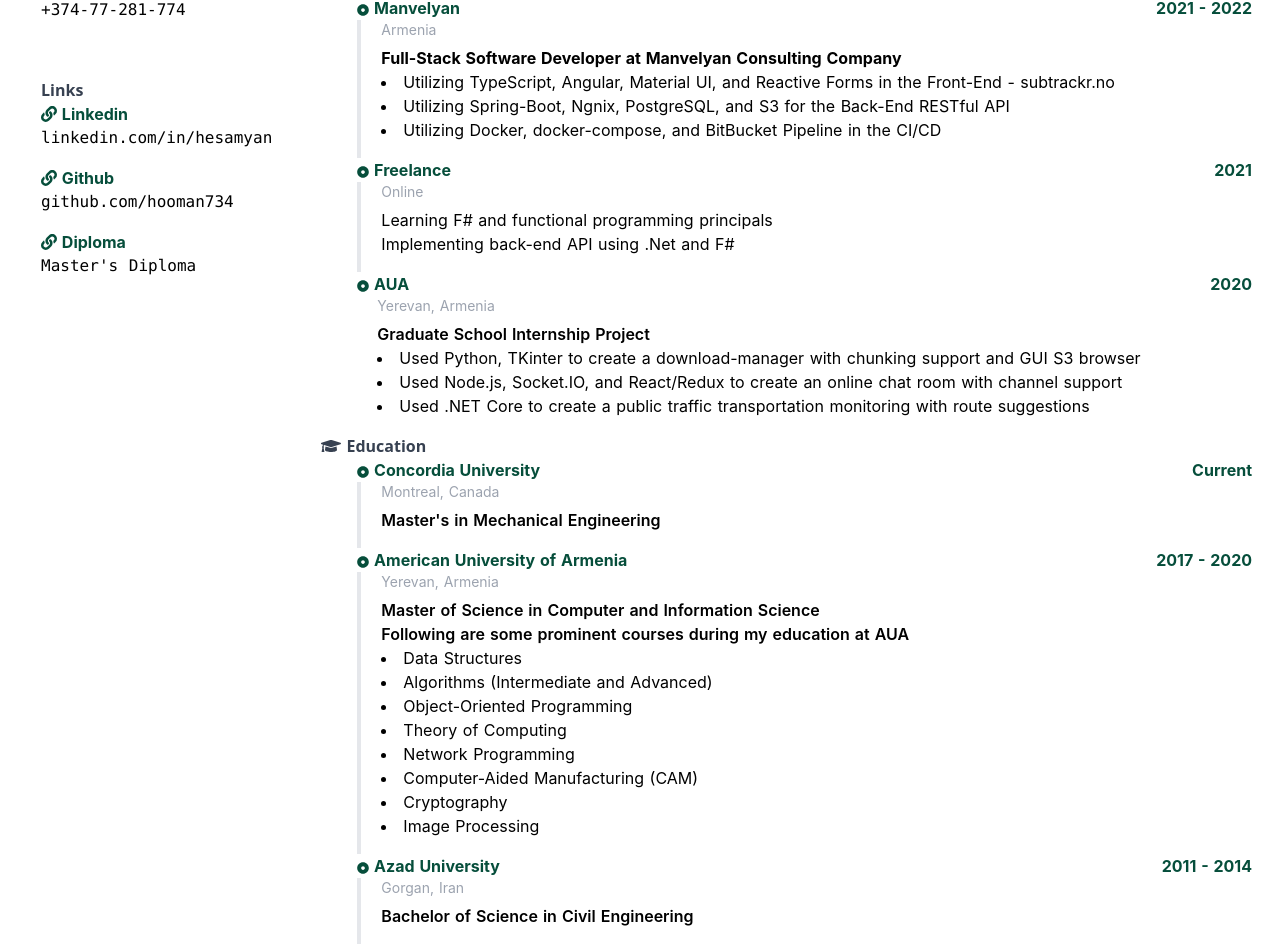
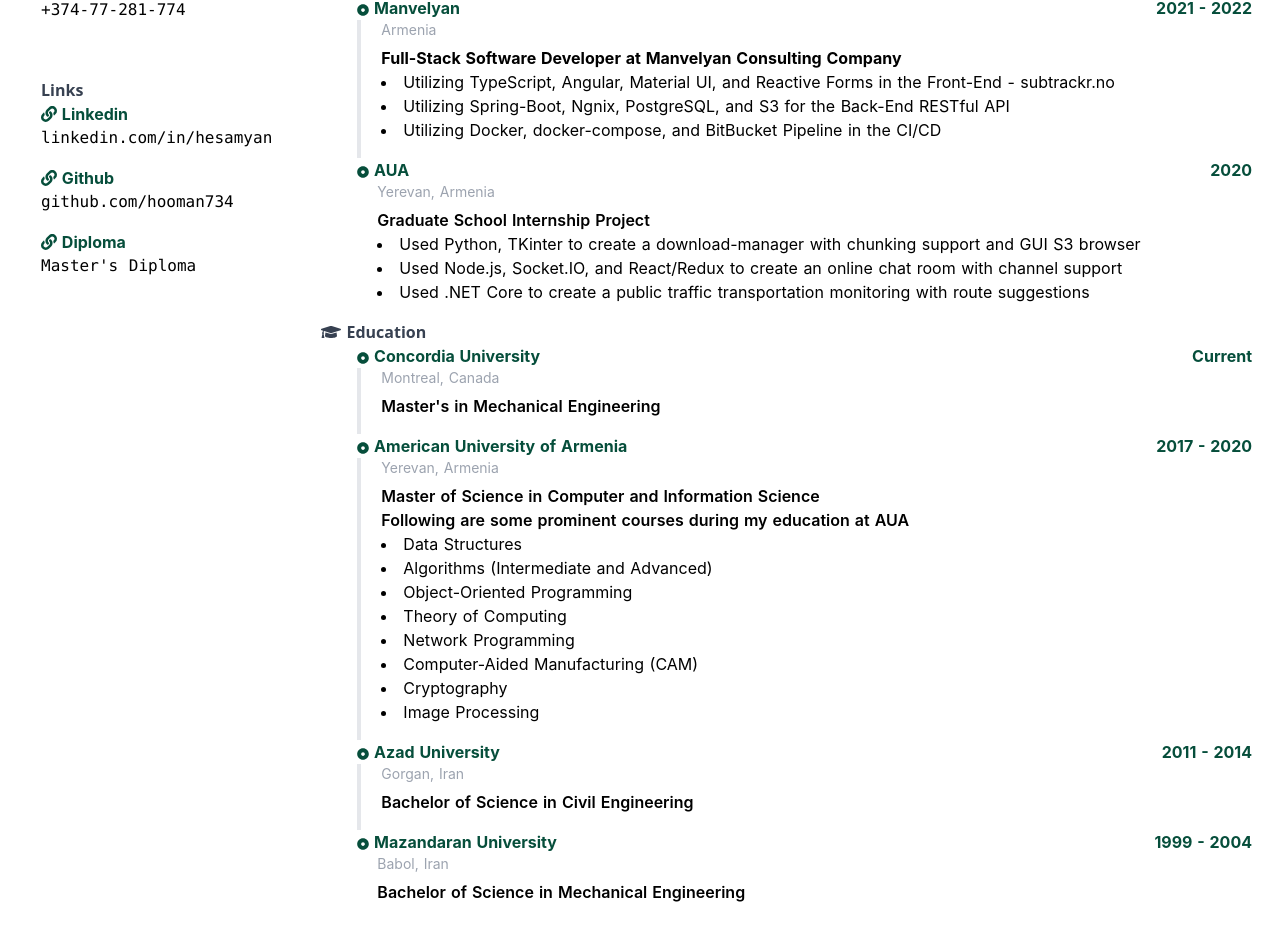
Before and after one commit to hooman734/cv-new, a Nuxt app: page / in a window 1280 px wide. Shown: the part 1066-2012 px from the top of the page. Built offline with nearby package versions, Linux system fonts and the light colour scheme.

Commit message:
added the custom component named Experience

```diff
--- a/components/MainPanel.vue
+++ b/components/MainPanel.vue
@@ -55,7 +55,7 @@
         ></experience>
         <!-- /Custom component -->
         <div ref="body2" class="ml-2 md:ml-9">
-          <div class="flex flex-row flex-wrap justify-between">
+          <!-- <div class="flex flex-row flex-wrap justify-between">
             <p class="text-green-900 font-bold">
               <font-awesome-icon class="text-xs" icon="dot-circle" />
               Freelance
@@ -66,7 +66,7 @@
             <p class="text-gray-400 text-sm mb-1.5">Online</p>
             <p class="">Learning F# and functional programming principals</p>
             <p class="">Implementing back-end API using .Net and F#</p>
-          </div>
+          </div> -->
           <div class="flex flex-row flex-wrap justify-between">
             <p class="text-green-900 font-bold">
               <font-awesome-icon class="text-xs" icon="dot-circle" />
```
